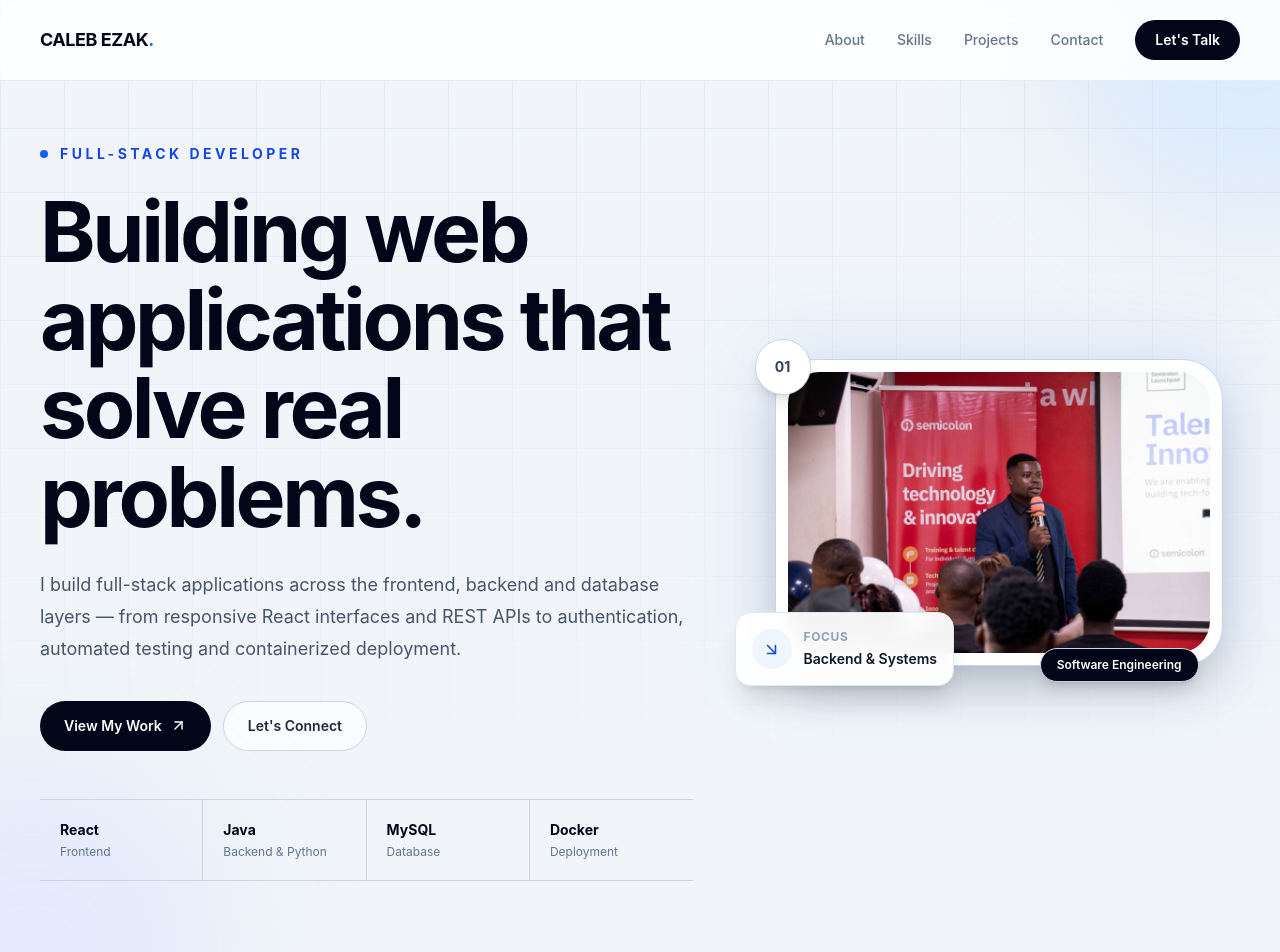
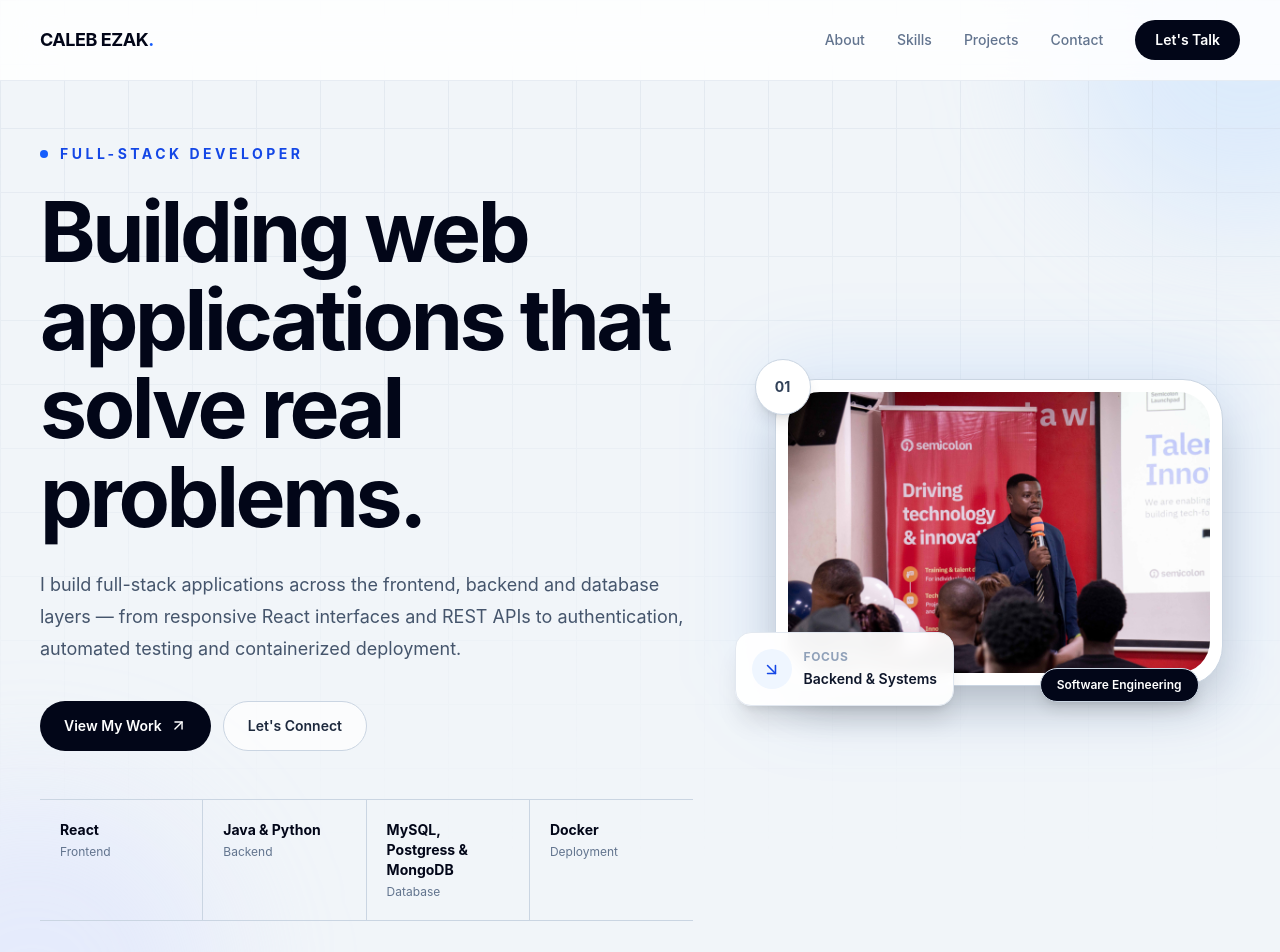
Before and after one commit to Cazaks/My_Portfolio, a React (Vite) app: page / in a window 1280 px wide. Shown: the top 952 px of the page. Built offline with nearby package versions, Linux system fonts and the light colour scheme; the HTML template or start-up script is replaced by a standard one.

Commit message:
MongoDB and postgress database in  hero.jsx

```diff
--- a/src/components/Hero.jsx
+++ b/src/components/Hero.jsx
@@ -72,12 +72,12 @@ export default function Hero() {
               </div>
 
               <div className="border-b border-slate-300 px-4 py-5 sm:border-b-0 sm:border-r sm:px-5">
-                <p className="text-sm font-bold text-slate-950">Java</p>
-                <p className="mt-1 text-xs text-slate-500">Backend & Python</p>
+                <p className="text-sm font-bold text-slate-950">Java & Python</p>
+                <p className="mt-1 text-xs text-slate-500">Backend</p>
               </div>
 
               <div className="border-r border-slate-300 px-4 py-5 sm:px-5">
-                <p className="text-sm font-bold text-slate-950">MySQL</p>
+                <p className="text-sm font-bold text-slate-950">MySQL, Postgress & MongoDB</p>
                 <p className="mt-1 text-xs text-slate-500">Database</p>
               </div>
 
```
